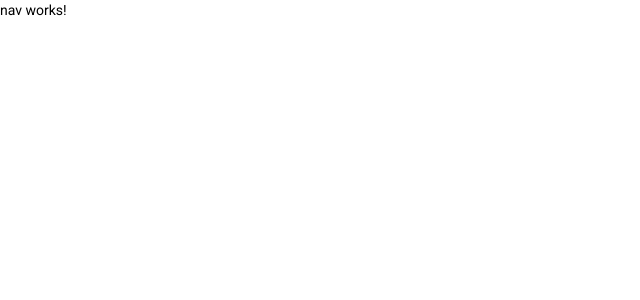
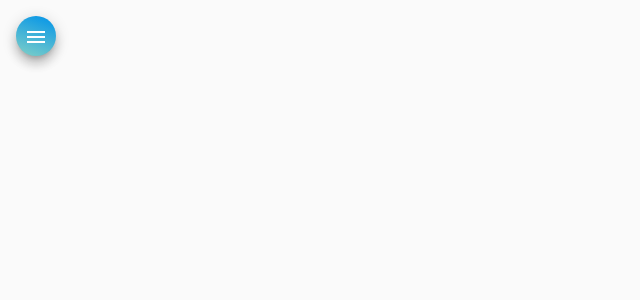
Before and after one commit to Alextony-cloud/helpdesk-front, an Angular app: page / in a window 1280 px wide. Shown: the top 300 px of the page, without its empty margins (0-640 px from the left). Built offline with nearby package versions, Linux system fonts and the light colour scheme.

Commit message:
html e css para componente nav

```diff
--- a/src/app/components/nav/nav.component.css
+++ b/src/app/components/nav/nav.component.css
@@ -0,0 +1,32 @@
+.container{
+    height: 100%;
+}
+
+.sidenav{
+    width: 13rem;
+    color: white;
+    background-color: #0093E9;
+    background-image: linear-gradient(200deg, #0093E9 0%, #80D0C7 100%);
+
+}
+
+img {
+    width: 100%;
+    height: 7rem;
+    margin: .8rem auto 1rem auto;
+}
+
+.sidenav a {
+    color: white;
+}
+
+.sidenav i {
+    margin-right: .6rem;
+}
+
+.menu {
+    margin: 1rem 0 0 1rem;
+    color: white;
+    background-color: #0093E9;
+    background-image: linear-gradient(200deg, #0093E9 0%, #80D0C7 100%);
+}
--- a/src/app/components/nav/nav.component.html
+++ b/src/app/components/nav/nav.component.html
@@ -1 +1,34 @@
-<p>nav works!</p>
+<mat-drawer-container class="container" autosize>
+    <mat-drawer #drawer class="sidenav" mode="side">
+        <img src="assets/img/side-image.svg" alt="Imagem de navegação">
+      <mat-nav-list class="nav-list">
+        <a mat-list-item routerLink="/">
+            <i class="material-icons">home</i>
+            Home
+        </a>
+        <a mat-list-item routerLink="/">
+            <i class="material-icons">account_circle</i>
+            Técnicos
+        </a>
+        <a mat-list-item routerLink="/">
+            <i class="material-icons">person</i>
+            Clientes
+        </a>
+        <a mat-list-item routerLink="/">
+            <i class="material-icons">code</i>
+            Github
+        </a>
+        <a mat-list-item routerLink="/">
+            <i class="material-icons">logout</i>
+            Logout
+        </a>
+      </mat-nav-list>
+    </mat-drawer>
+
+    <div class="sidenav-content">
+      <button class="menu mat-elevation-z8" (click)="drawer.toggle()" mat-icon-button>
+        <mat-icon>menu</mat-icon>
+      </button>
+    </div>
+
+  </mat-drawer-container>
```
Also changed, not shown: src/assets/img/side-image.svg (added).
